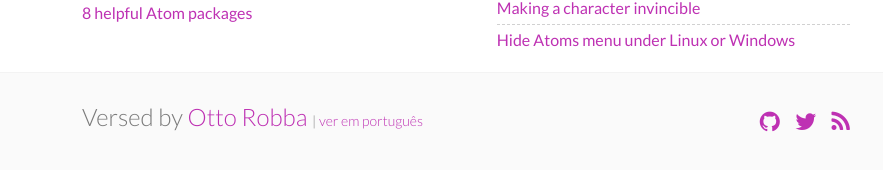
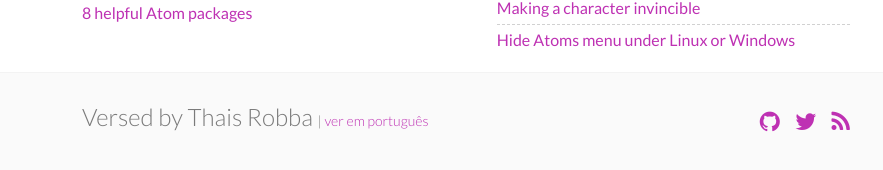
Before and after one commit to ThaisRobba/invrse, a Jekyll site: the page built from index.html, in a window 1280 px wide. Shown: the part 941-1111 px from the top of the page, without its empty margins (174-1057 px from the left). Built offline with Jekyll 4.4.1, drawn with Linux system fonts in a browser that asks for light colours; nearby versions of some CDN libraries.

Commit message:
Update footer.html

```diff
--- a/_includes/footer.html
+++ b/_includes/footer.html
@@ -1,13 +1,13 @@
 <footer class="footer">
     <div class="p2 wrap">
         <div class="measure mt1 center">
-            <div class="float-left-footer">Versed by <a href="http://ottorobba.com">Otto Robba</a> <small>| <a href="http://invrse.com.br">ver em português</a></small>
+            <div class="float-left-footer">Versed by Thais Robba <small>| <a href="http://invrse.com.br">ver em português</a></small>
             </div>
             <div class="float-right-footer">
 
                 <ul class="icons-footer">
                     <li class="icons-footer list-style-none">
-                        <a href="https://github.com/OttoRobba"><i class='fa fa-github'></i></a>
+                        <a href="https://github.com/ThaisRobba"><i class='fa fa-github'></i></a>
                     </li>
                     <li class="icons-footer list-style-none">
                         <a href="https://twitter.com/invrse"><i class='fa fa-twitter'></i></a>
```
